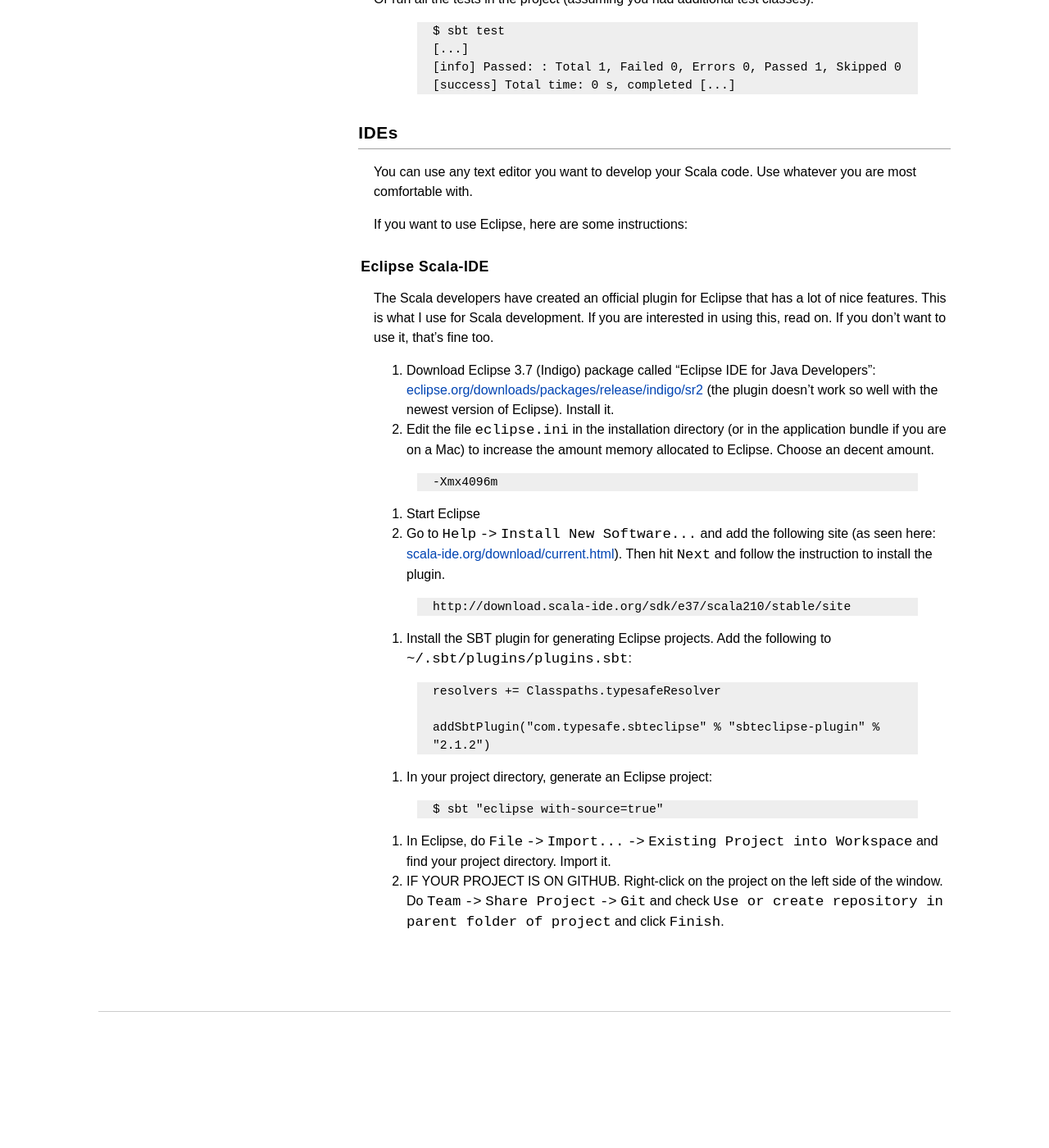
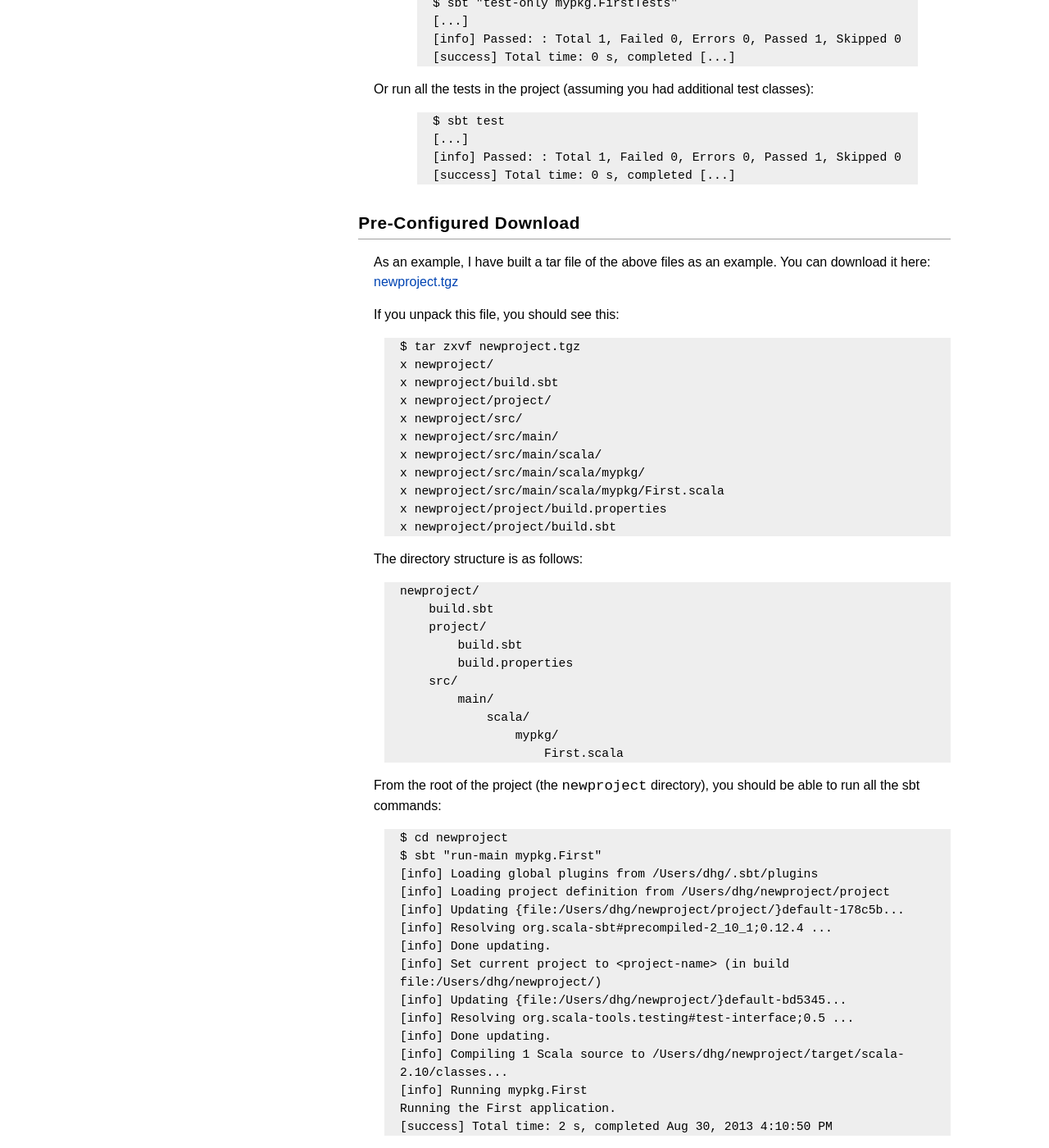
Before and after one commit to sissyliberation/nlpclass-fall2013, a Jekyll site: the page built from site/scala/setup.md, in a window 1280 px wide and 1400 px high, scrolled down 4024 px. Shown: the whole window at 82% size. Built offline with Jekyll 4.4.1, drawn with Linux system fonts in a browser that asks for light colours; before the commit the page ends 5310 px from its top, so only the background shows below that; some of the changed text lies outside the part shown.

Commit message:
added more instructions to scala setup

```diff
--- a/site/scala/setup.md
+++ b/site/scala/setup.md
@@ -20,7 +20,7 @@
 Now you should be able to run `scala` from the command line to get into the REPL.
 {% highlight text %}
 $ scala
-Welcome to Scala version 2.10.1 (Java HotSpot(TM) 64-Bit Server VM, Java 1.6.0_43).
+Welcome to Scala version 2.10.2 (Java HotSpot(TM) 64-Bit Server VM, Java 1.6.0_43).
 Type in expressions to have them evaluated.
 Type :help for more information.
 
@@ -47,9 +47,10 @@
 
 ### Create the project structure
 
-1. `cd` into the directory that should contain your project.
+1. Create a directory for your project.  For example:
+    {% highlight text %} mkdir project-name{% endhighlight %}
 
-2. Create a `build.sbt` file:
+2. Create a file `project-name/build.sbt` that contains these exact contents:
     {% highlight text %}
 import com.typesafe.sbt.SbtStartScript
 
@@ -74,10 +75,10 @@
 
 scalacOptions ++= Seq("-deprecation"){% endhighlight %}
 
-3. Create a `project/build.properties`:
+3. Create a file `project-name/project/build.properties` that contains these exact contents:
     {% highlight text %}sbt.version=0.12.+{% endhighlight %}
 
-4. Create a `project/build.sbt`:
+4. Create a file `project-name/project/build.sbt` that contains these exact contents:
     {% highlight text %}addSbtPlugin("com.typesafe.sbt" % "sbt-start-script" % "0.9.0"){% endhighlight %}
 
 
@@ -104,7 +105,7 @@
 
 ### Interacting with your code
 
-There are several ways interact with your code.
+There are several ways interact with your code using SBT.  All of the examples below assume that you are in your project root directory (the directory that we called `project-name` above).
 
 You can compile it (which will only re-compile modified portions of code):
 {% highlight text %}
@@ -125,7 +126,7 @@
 {% highlight text %}
 $ sbt console
 [...]
-Welcome to Scala version 2.10.1 (Java HotSpot(TM) 64-Bit Server VM, Java 1.6.0_43).
+Welcome to Scala version 2.10.2 (Java HotSpot(TM) 64-Bit Server VM, Java 1.6.0_43).
 Type in expressions to have them evaluated.
 Type :help for more information.
 
@@ -184,6 +185,58 @@
 {% endhighlight %}
 
 
+## Pre-Configured Download
+
+As an example, I have built a tar file of the above files as an example.  You can download it here: [newproject.tgz](newproject.tgz)
+
+If you unpack this file, you should see this:
+
+    $ tar zxvf newproject.tgz
+    x newproject/
+    x newproject/build.sbt
+    x newproject/project/
+    x newproject/src/
+    x newproject/src/main/
+    x newproject/src/main/scala/
+    x newproject/src/main/scala/mypkg/
+    x newproject/src/main/scala/mypkg/First.scala
+    x newproject/project/build.properties
+    x newproject/project/build.sbt
+
+The directory structure is as follows:
+
+    newproject/
+        build.sbt
+        project/
+            build.sbt
+            build.properties
+        src/
+            main/
+                scala/
+                    mypkg/
+                        First.scala
+
+From the root of the project (the `newproject` directory), you should be able to run all the sbt commands:
+
+    $ cd newproject
+    $ sbt "run-main mypkg.First"
+    [info] Loading global plugins from /Users/dhg/.sbt/plugins
+    [info] Loading project definition from /Users/dhg/newproject/project
+    [info] Updating {file:/Users/dhg/newproject/project/}default-178c5b...
+    [info] Resolving org.scala-sbt#precompiled-2_10_1;0.12.4 ...
+    [info] Done updating.
+    [info] Set current project to <project-name> (in build file:/Users/dhg/newproject/)
+    [info] Updating {file:/Users/dhg/newproject/}default-bd5345...
+    [info] Resolving org.scala-tools.testing#test-interface;0.5 ...
+    [info] Done updating.
+    [info] Compiling 1 Scala source to /Users/dhg/newproject/target/scala-2.10/classes...
+    [info] Running mypkg.First
+    Running the First application.
+    [success] Total time: 2 s, completed Aug 30, 2013 4:10:50 PM
+
+When you run an SBT command for the first time, you will see that it downloads all the dependencies that are used by the project.  It will keep these files in `~/.ivy2` so that it will not have to download them again.
+
+
 ## IDEs
 
 You can use any text editor you want to develop your Scala code.  Use whatever you are most comfortable with.
```
Also changed, not shown: site/assignments/a1prob.md (+10 -2 lines), site/notes/index.md (+1 -1 lines), site/syllabus.md (+1 -1 lines), 3 other files.
